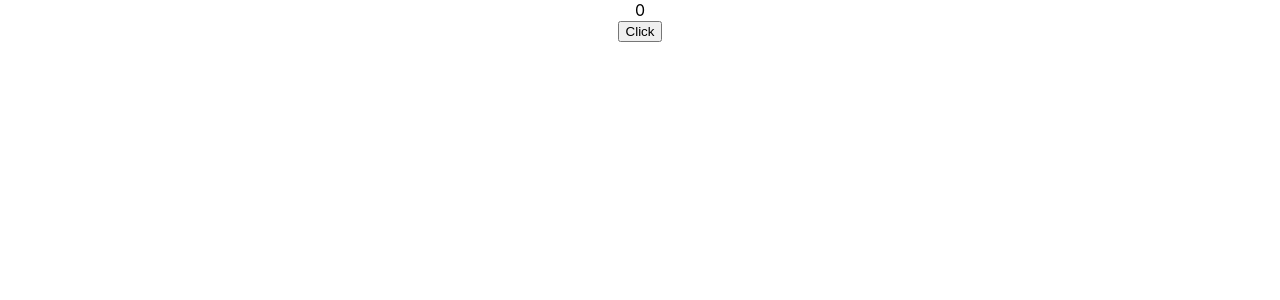
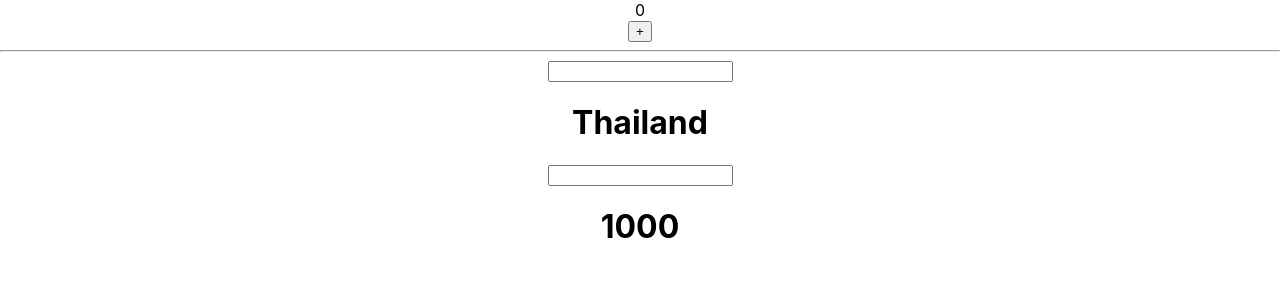
Before and after one commit to BizarreBit/app, a React (Create React App) app: page / in a window 1280 px wide. Shown: the top 300 px of the page. Built offline with nearby package versions, Linux system fonts and the light colour scheme.

Commit message:
With Video

```diff
--- a/src/App.js
+++ b/src/App.js
@@ -1,19 +1,43 @@
-import './App.css';
-import { useState } from 'react';
+import { useState } from "react";
+import "./App.css";
 
 function Count() {
   const [count, setCount] = useState(0);
-  return <div>
-    <div>{count}</div>
-    <button onClick={ () => setCount(count + 1)}>Click</button>
-  </div>;
-
+  const handleClickAdd = () => {
+    setCount(5); //Not current state : Asynchonous
+    // setCount(count + 1);
+    setCount(prevCount => prevCount + 1);
+  }
+  return (
+    <div>
+      <div>{count}</div>
+      {/* <button onClick={() => setCount(count + 1)}>Click</button> */}
+      <button onClick={handleClickAdd}>+</button>
+    </div>
+  );
 }
 
 function App() {
+  let [country, setCountry] = useState("Thailand"); // Array [state, Update Function]
+  let [population, setPopulation] = useState(1000);
+
+  const handleChange = (event) => {
+    let value = event.target.value;
+    setCountry(value);
+    // country = value
+  };
+
   return (
     <div className="App">
       <Count />
+      <hr />
+      <input type="text" onChange={handleChange} />
+      <h1>{country}</h1>
+      <input
+        type="text"
+        onChange={(event) => setPopulation(event.target.value)}
+      />
+      <h1>{population}</h1>
     </div>
   );
 }
```
